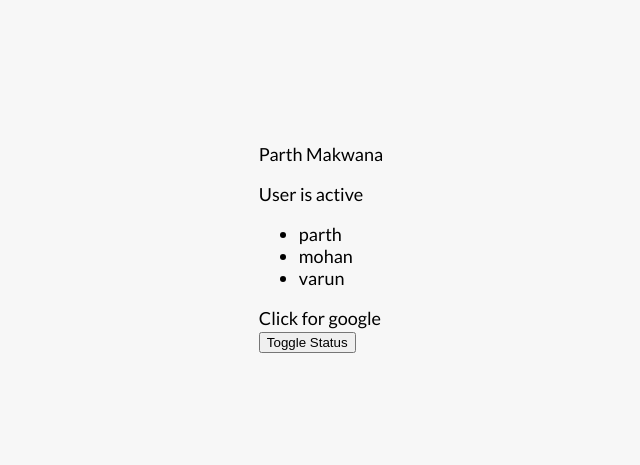
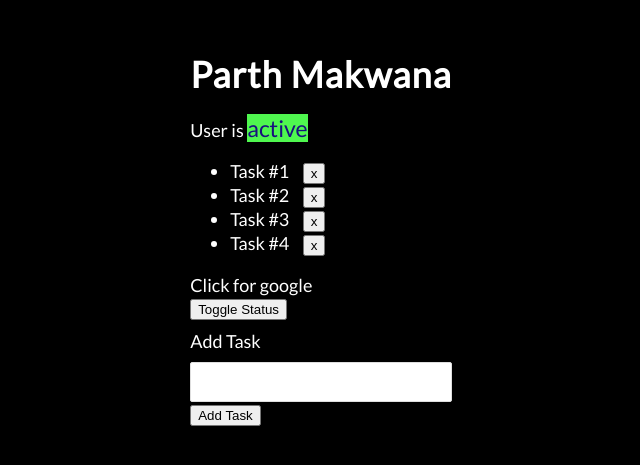
Before and after one commit to mkwparth/vue-js-learning, a Vue app: page / in a window 1280 px wide. Shown: the part 161-626 px from the top of the page, without its empty margins (319-959 px from the left). Built offline with nearby package versions, Linux system fonts and the light colour scheme.

Commit message:
complete vue form with crud operation

```diff
--- a/src/App2.vue
+++ b/src/App2.vue
@@ -4,23 +4,69 @@
   //data
   const name = ref('Parth Makwana');
   const status = ref(true);
-  const items = ref(['parth','mohan','varun'])
+  const task = ref(['Task #1','Task #2','Task #3','Task #4'])
+  const newTask = ref('')
 
   //methods
   const toggleStatus = ()=>{
     status.value = !status.value;
   }
 
+  const addTask = ()=>{
+    if(newTask.value.trim() !== ''){
+      task.value.push(newTask.value)
+      newTask.value = '';
+    }
+  }
+
+  const deleteTask = (index)=>{
+    task.value.splice(index,1)
+  }
+
 </script>
 
 <template>
-  <p>{{ name }}</p>
-  <p v-if="status">User is active</p>
-  <p v-else>User is not active</p>
+  <h1>{{ name }}</h1>
+  <p v-if="status">User is
+    <span id="activeUser">
+      active
+    </span>
+  </p>
+  <p v-else>User is <span id="inactiveUser">
+      inactive
+    </span></p>
   <ul>
-    <li v-for="item in items">{{ item }}</li>
+    <li v-if="task.length === 0">No tasks yet, start adding them</li>
+    <li v-else v-for="(item, index) in task" :key="index">
+      {{ item }}
+      <button @click="deleteTask(index)" id="deleteTask">x</button>
+    </li>
   </ul>
   <!-- <p v-for="item in items">{{ item }}</p> -->
    <a :href="link">Click for google</a> <!-- we can use v-bind as : this way too.-->
     <br><button @click="toggleStatus">Toggle Status</button>
+
+    <!-- form -->
+    <form @submit.prevent="addTask">
+      <label for="newTask">Add Task</label>
+      <input type="text" id="newTask" name="newTask" v-model="newTask" />
+
+      <button type="submit">Add Task</button>
+    </form>
 </template>
+
+<style scoped>
+#activeUser{
+  background-color: #4ff74f;
+  color: rgb(25, 16, 126);
+  font-size: 23px;
+}
+#inactiveUser{
+  background-color: #e21710;
+  color: aliceblue;
+  font-size: 23px;
+}
+#deleteTask{
+  margin-left: 10px;
+}
+</style>
--- a/src/assets/style.css
+++ b/src/assets/style.css
@@ -9,7 +9,8 @@
 }
 
 body {
-  background-color: #f7f7f7;
+  background-color: #000000;
+  color: #fff;
   display: flex;
   flex-direction: column;
   align-items: center;
```
